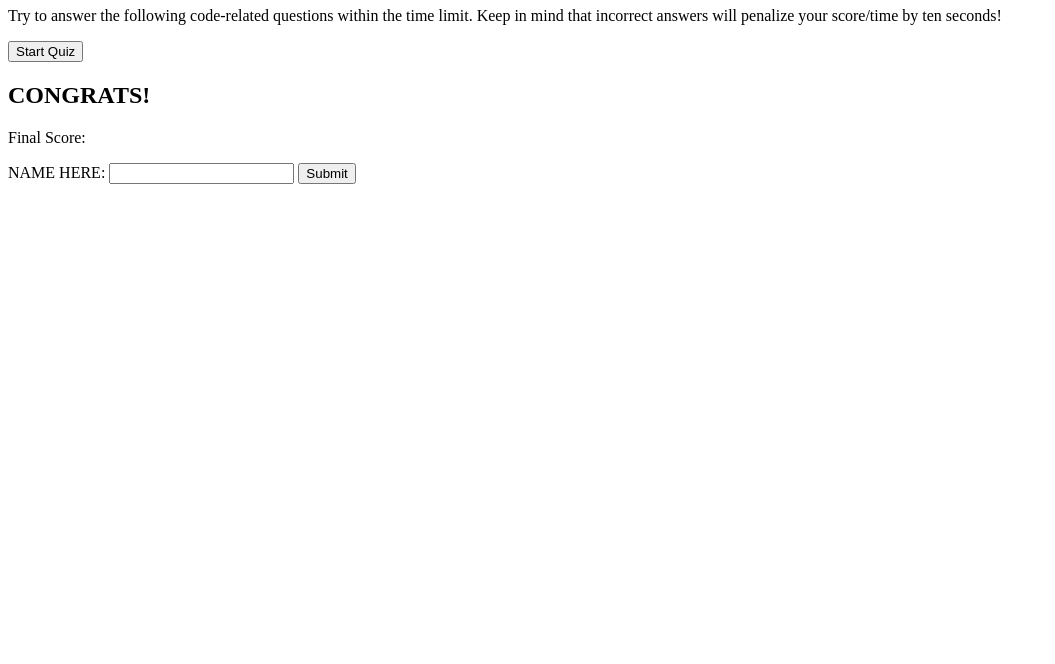
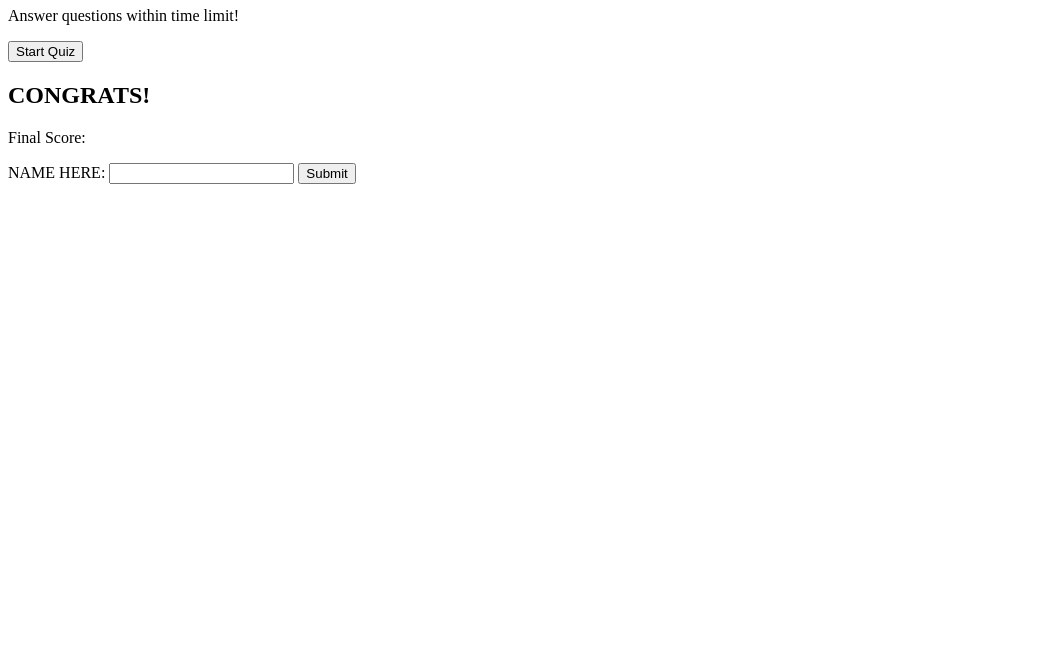
Before and after one commit to jwatsoncodes/Challenge4, a plain HTML site: page index.html in a window 1280 px wide. Shown: the part 136-800 px from the top of the page, without its empty margins (0-1055 px from the left). Drawn offline with Linux system fonts and the light colour scheme.

Commit message:
Update index.html

```diff
--- a/index.html
+++ b/index.html
@@ -25,7 +25,7 @@
             <div id="quiz-start">
                 <div class="landing" id="start-screen">
                     <h1>Coding Quiz Challenge</h1>
-                    <p>Try to answer the following code-related questions within the time limit. Keep in mind that incorrect answers will penalize your score/time by ten seconds!</p>
+                    <p>Answer questions within time limit!</p>
                     <button id="start">Start Quiz</button>
                 </div>
             </div>
```
